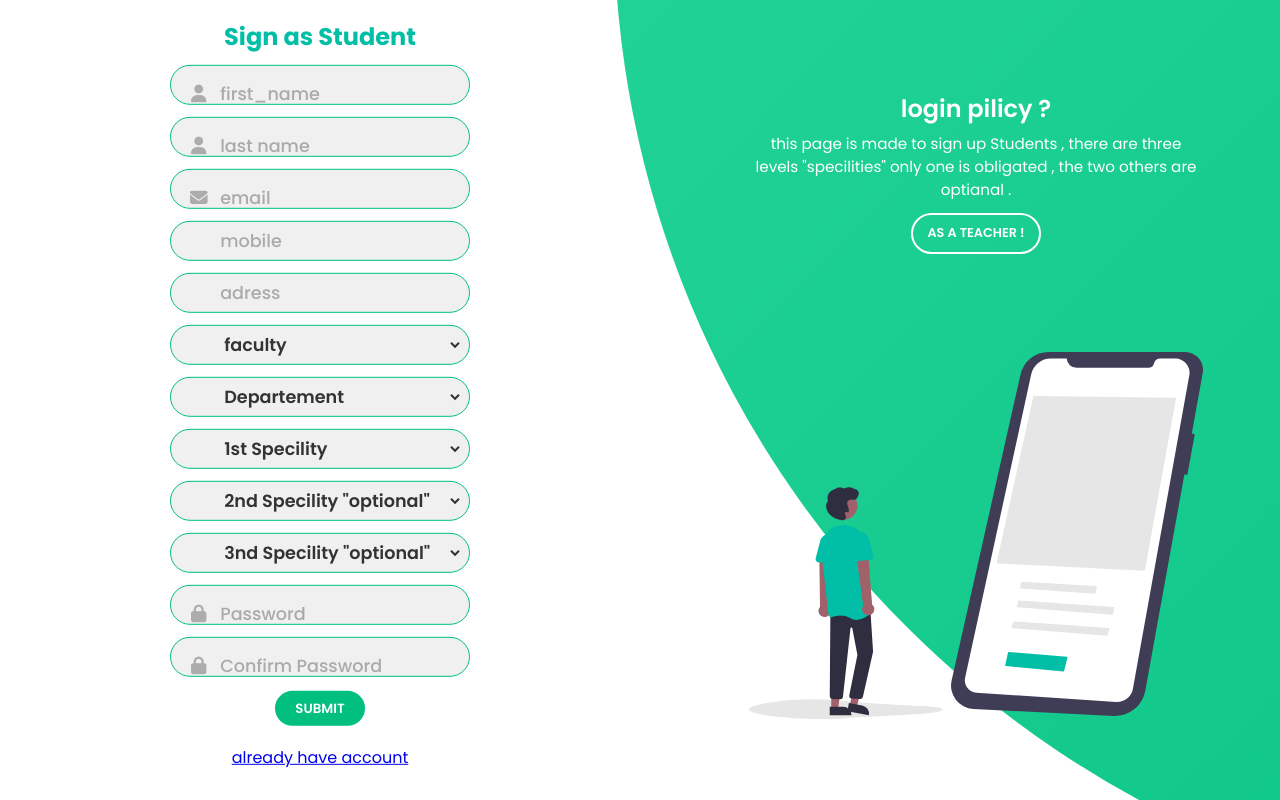
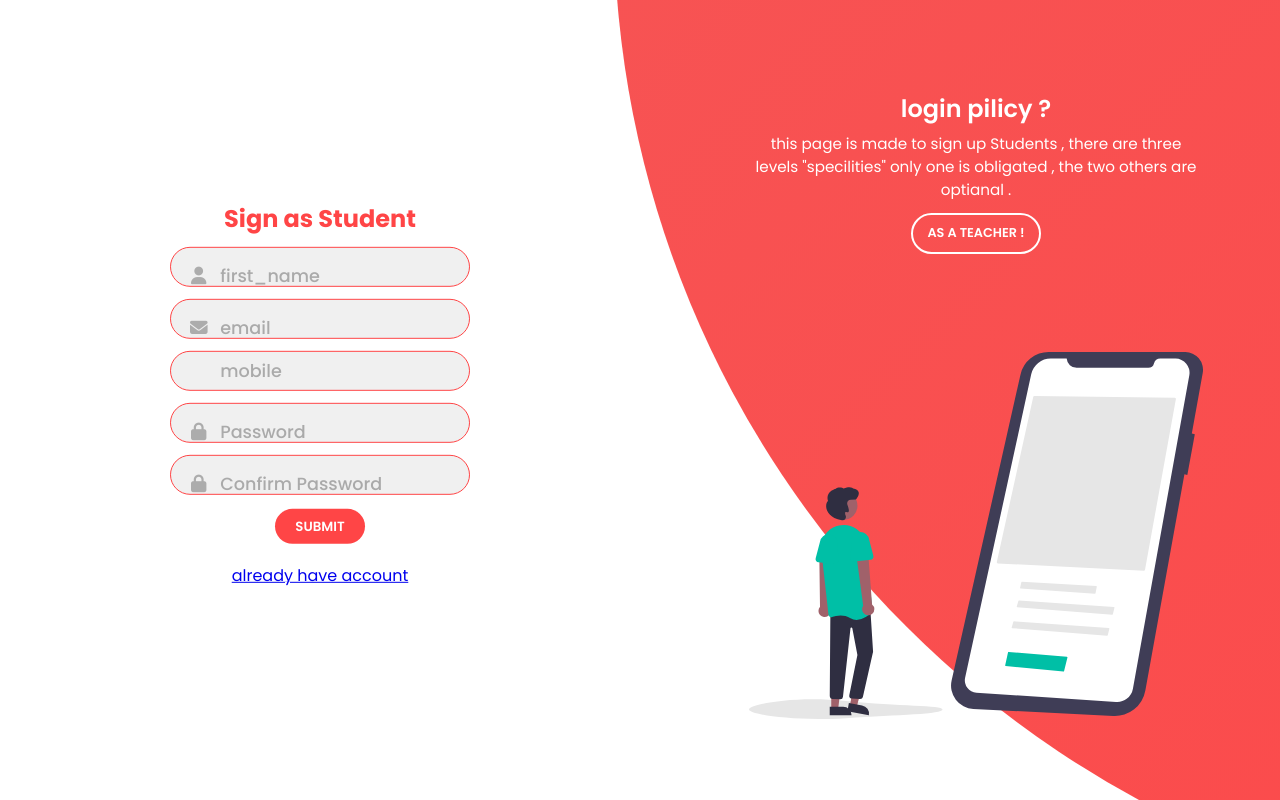
Before and after one commit to martnml/i-Exam-online-exam, a PHP site: page /sign.php in a window 1280 px wide. Run offline with PHP 8.4, Linux system fonts and the light colour scheme; data comes from the database, SQL or seed files in the repository; some libraries are stand-ins or nearby versions.

Commit message:
updating the project

```diff
--- a/action/admin/admin_students.php
+++ b/action/admin/admin_students.php
@@ -7,9 +7,10 @@ include "../login_header.php";
 <html lang="en">
 <head>
 
-<?php include "../../inc/header.php" ?>
+<?php include"../../inc/header.php" ?>
+
 <title>students</title>
-<script src="../../js/user.js"></script>
+<script src="../js/user.js"></script>
 
 </head>
 
--- a/contact.php
+++ b/contact.php
@@ -164,6 +164,7 @@ $_SESSION['sender_id']=$_GET['id_user'];
     </main>
     </div>
 
+    <?php  include"inc/footer.php"; ?>
 
     <script src="js/select.js"></script>
     <script src="js/stat.js"></script>
--- a/css/admin.css
+++ b/css/admin.css
@@ -1,6 +1,6 @@
 @import url("https://fonts.googleapis.com/css2?family=Poppins:wght@300;400;500;600&display=swap");
 :root {
-  --main-color: #03bd8e;
+  --main-color: #ff4546;
   --color-dark: #1d2231;
   --text-grey: #8390a2;
 }
--- a/css/branches.css
+++ b/css/branches.css
@@ -87,7 +87,7 @@ input {
 	z-index: 1;
 	text-align:center;
 	background-color: transparent;
-	border: 1px solid #04c273;
+	border: 1px solid #ff4546;
 	border-radius:5px;
 	font: inherit;
 	font-size: 1.5rem;
--- a/css/login.css
+++ b/css/login.css
@@ -66,7 +66,7 @@ form.sign-in-form {
   color: #444;
   /* margin-top:-5px; */
   margin-bottom: 5px;
-  color: #00bfa6;
+  color: #ff4546;
 }
 
 .error_msg {
@@ -82,7 +82,7 @@ form.sign-in-form {
 
 .success_msg {
   background: #75e0a2;
-  color: #00bf86;
+  color: #ff4546;
   padding: 8px;
   width: auto;
   border-radius: 5px;
@@ -104,7 +104,7 @@ form.sign-in-form {
 .input-field {
   max-width: 300px;
   width: 100%;
-  border: 1px solid #00bf86;
+  border: 1px solid #ff4546;
   background-color: #f0f0f0;
   margin: 6px 0;
   height: 40px;
@@ -177,13 +177,13 @@ form.sign-in-form {
 }
 
 .social-icon:hover {
-  color: #00bf86;
-  border-color: #00bf86;
+  color: #ff4546;
+  border-color: #ff4546;
 }
 
 .btn {
   width: 90px;
-  background-color: #00bf7f;
+  background-color: #ff4546;
   border: none;
   outline: none;
   height: 35px;
@@ -217,7 +217,7 @@ form.sign-in-form {
   top: -10%;
   right: 48%;
   transform: translateY(-50%);
-  background-image: linear-gradient(-45deg, #01bd7e 0%, #2ddaa0 100%);
+  background-image: linear-gradient(-45deg, #ff4546 0%, #f45858 100%);
   transition: 1.8s ease-in-out;
   border-radius: 50%;
   z-index: 6;
--- a/inc/footer.html
+++ /dev/null
@@ -1,4 +0,0 @@
- <footer>
-        <span>Created & designed By Zergaoui Mohamed El Amine |<a href="welcome.php">i-exam</a> <span
-                class="far fa-copyright"></span> 2021 All rights reserved.</span>
-    </footer>
--- a/index.php
+++ b/index.php
@@ -42,7 +42,7 @@
         <div class="max-width">
             <div class="home-content">
                 <div class="text-1">Welcome to</div>
-                <div class="text-2">i- <font style="color:#03bd8e;">Exam </font>
+                <div class="text-2">i- <font style="color:#ff4546;">Exam </font>
                 </div>
                 <div class="text-3">where there is <span class="typing"></span></div>
                 <a href="login.php">login now</a>
@@ -64,14 +64,14 @@
                         <br><br><b>my phone number:</b>+213557662824
                         <br><b>my personal email:</b>zergaouimedamine@gamil.com
                     </p>
-                    <a href="mailto:fortamine5@gmail.com">more details</a>
+                    <a href="mailto:Zergaouimedamine@gmail.com"> more details</a>
                 </div>
             </div>
         </div>
     </section>
 
     <!-- footer section start -->
-    <?php include "footer.php" ?>
+    <?php include "inc/footer.php" ?>
 
     <script src="js/script.js"></script>
 </body>
--- a/login.php
+++ b/login.php
@@ -119,7 +119,7 @@ if (!empty($_POST["login"]) && !empty($_POST["email"]) && !empty($_POST["passwor
                     <p class="social-text"><a href="sign.php">create new account</a></p>
                 </form>
 
-                <?php include('inc/footer.php'); ?>
+
 
 
                 <div class="social-media">
@@ -167,6 +167,8 @@ if (!empty($_POST["login"]) && !empty($_POST["email"]) && !empty($_POST["passwor
     </div>
 
     <script src="app.js"></script>
+
+
 </body>
 
 </html>
--- a/sign.php
+++ b/sign.php
@@ -42,16 +42,6 @@ $result=mysqli_query($conn,$sql_faculty);
                         <input type="text" placeholder="family name" name="first_name2" id="first_name2" required />
                     </div>
 
-                    <div class="input-field">
-                        <i class="fas fa-user"></i>
-                        <input type="text" placeholder="first name" name="last_name2" id="last_name2" required />
-                    </div>
-
-
-                    <div class="input-field">
-                        <i class="fas fa-envelope"></i>
-                        <input type="email" placeholder="email" name="email2" id="email2" />
-                    </div>
 
 
                     <div class="input-field">
@@ -109,7 +99,7 @@ $result=mysqli_query($conn,$sql_faculty);
                     <p class="social-text">
                         <a href="login.php">already have account</a>
                     </p>
-                    <!-- <div class="social-media">
+                     <!-- <div class="social-media">
               <a href="#" class="social-icon">
                 <i class="fab fa-facebook-f"></i>
               </a>
@@ -141,11 +131,6 @@ $result=mysqli_query($conn,$sql_faculty);
                         <i class="fas fa-user"></i>
                         <input type="text" placeholder="first_name" name="first_name1" id="first_name1" required />
                     </div>
-                    <div class="input-field">
-                        <i class="fas fa-user"></i>
-                        <input type="text" placeholder="last name" name="last_name1" id="last_name1" required />
-                    </div>
-
 
 
                     <div class="input-field">
@@ -161,75 +146,11 @@ $result=mysqli_query($conn,$sql_faculty);
                     </div>
 
 
-                    <div class="input-field">
-                        <i class=""></i>
-                        <input type="text" placeholder="adress" name="adress1" id="adress1" required />
-                    </div>
 
 
 
-                    <div class="input-field">
-                        <i class=""></i>
-                        <select name="faculty" id="faculty" onchange="get_fact(this.value)">
-                            <option value=""> faculty</option>
 
-
-                            <?php
-
-
-                         $sql_faculty2=" SELECT * FROM faculty ";
-                         $result2=mysqli_query($conn,$sql_faculty2);
-
-                            while($row_faculty=mysqli_fetch_assoc($result2)):
-
-                              echo '<option value="'.$row_faculty['name_faculty'].'">'.$row_faculty['name_faculty'].'</option>';
-
-                             endwhile; ?>
-
-
-                        </select>
-                    </div>
-
-
-                    <div class="input-field">
-                        <i class=""></i>
-                        <select name="departement" id="dep" onchange="get_depart(this.value)" required>
-                            <option value="">Departement</option>
-                        </select>
-                    </div>
-
-
-                    <div class="input-field">
-                        <i class=""></i>
-                        <select name="spec_1" id="spec_1" onchange="get_spec2(this.value)" required>
-                            <option value="">1st Specility</option>
-
-                        </select>
-                    </div>
-
-
-                    <div class="input-field">
-                        <i class=""></i>
-                        <select name="spec_2" id="spec_2" onchange="get_spec3(this.value)">
-                            <option value="">2nd Specility "optional"</option>
-
-                        </select>
-
-                    </div>
-
-
-
-                    <div class="input-field">
-                        <i class=""></i>
-                        <select name="spec_3" id="spec_3">
-                            <option value="">3nd Specility "optional"</option>
-
-                        </select>
-                    </div>
-
-
-
-                    <div class="input-field">
+     <div class="input-field">
                         <i class="fas fa-lock"></i>
                         <input type="password" placeholder="Password" name="password1" id="password1" required />
                     </div>
```
Also changed, not shown: config/Database.php (+0 -7 lines), css/style.css (+54 -27 lines), inc/footer.php (+16 -4 lines), inc/header.php (+9 -10 lines), inc/header2.php (+6 -2 lines), config/Database/exam_system.sql (renamed from config/exam_system.sql), css/test.jpeg (added).
